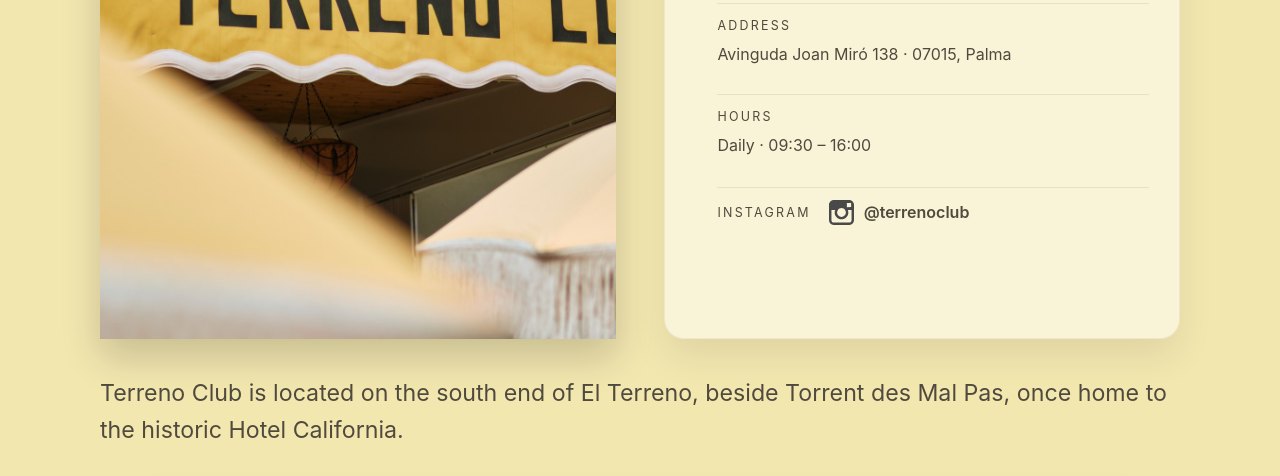
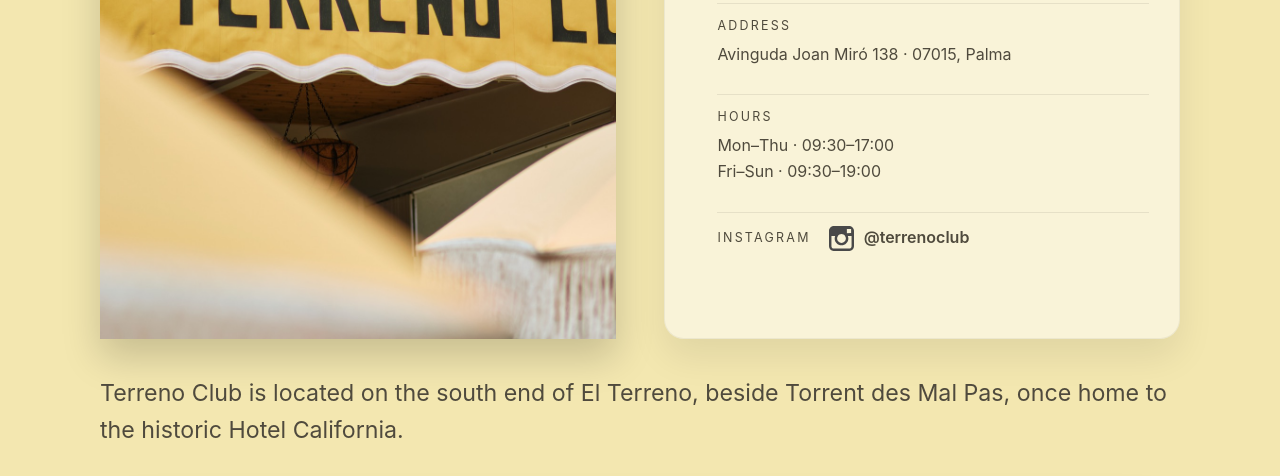
Before and after one commit to Terrenoclub/Terrenoclub.github.io, a website: page index.html in a window 1280 px wide. Shown: the part 10499-10975 px from the top of the page. Drawn offline with Linux system fonts and the light colour scheme; a web font is replaced by a local one.

Commit message:
Update opening times

```diff
--- a/assets/i18n/en.json
+++ b/assets/i18n/en.json
@@ -237,7 +237,7 @@
         "hours": "Hours",
         "instagram": "Instagram"
       },
-      "hours": "Daily · 09:30 – 16:00"
+      "hours": "Mon–Thu · 09:30–17:00<br>Fri–Sun · 09:30–19:00"
     }
   },
   "privacy": {
--- a/assets/i18n/es.json
+++ b/assets/i18n/es.json
@@ -237,7 +237,7 @@
         "hours": "Horario",
         "instagram": "Instagram"
       },
-      "hours": "Todos los días · 9:30 a 16:00"
+      "hours": "Lun–Jue · 9:30–17:00<br>Vie–Dom · 9:30–19:00"
     }
   },
   "privacy": {
--- a/index.html
+++ b/index.html
@@ -268,7 +268,7 @@
                     </li>
                     <li>
                       <span class="contact-label" data-i18n="home.contact.labels.hours">Hours</span>
-                      <span data-i18n="home.contact.hours">Daily · 09:30 – 16:00</span>
+                      <span data-i18n="home.contact.hours" data-i18n-mode="html">Daily · 09:30 – 16:00</span>
                     </li>
                     <li class="contact-social">
                       <span class="contact-label" data-i18n="home.contact.labels.instagram">Instagram</span>
```
